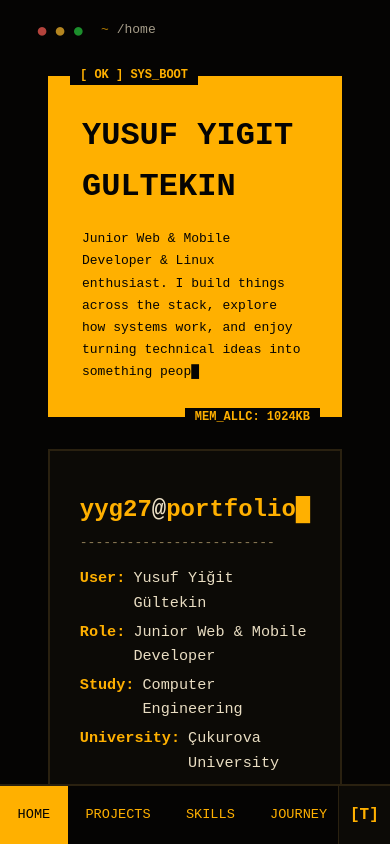
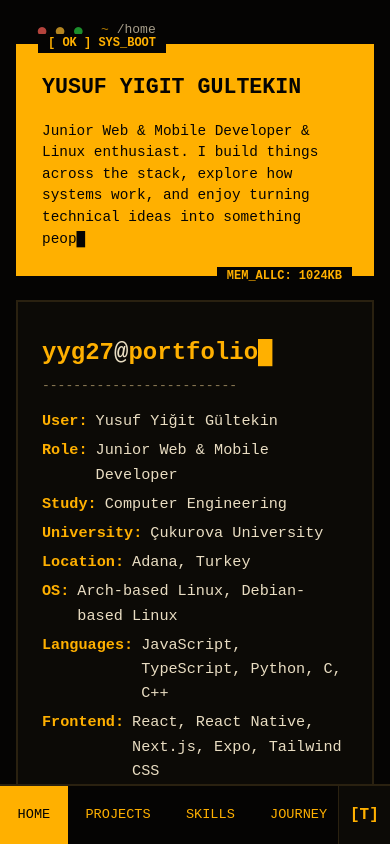
Before and after one commit to yyg27/tui-portfolio, a React (Vite) app: page / in a window 390 px wide. Built offline with nearby package versions, Linux system fonts and the light colour scheme.

Commit message:
style: adjust home cards and ascii portrait scale for mobile

```diff
--- a/src/components/Home/HeroCard/HeroCard.module.css
+++ b/src/components/Home/HeroCard/HeroCard.module.css
@@ -140,3 +140,25 @@
     padding: 2px 6px;
     margin-top: 4px;
 }
+
+@media (max-width: 768px) {
+    .heroCard {
+        padding: var(--space-md);
+        gap: var(--space-md);
+    }
+    .intro h1 {
+        font-size: 1.35rem;
+    }
+    .intro p {
+        font-size: 0.9rem;
+        line-height: 1.5;
+    }
+    .links {
+        gap: var(--space-xs);
+        margin-top: var(--space-md);
+    }
+    .links a {
+        font-size: 0.85rem;
+        padding: 4px 8px;
+    }
+}
--- a/src/components/Home/Home.module.css
+++ b/src/components/Home/Home.module.css
@@ -4,3 +4,10 @@
     gap: 2rem;
     padding: 2rem;
 }
+
+@media (max-width: 768px) {
+    .home {
+        padding: 0;
+        gap: var(--space-md);
+    }
+}
--- a/src/components/Home/SystemCard/SystemCard.module.css
+++ b/src/components/Home/SystemCard/SystemCard.module.css
@@ -20,13 +20,20 @@
 @media (max-width: 768px) {
     .systemCard {
         flex-direction: column-reverse;
-        align-items: center;
+        align-items: stretch;
+        padding: var(--space-md);
+        gap: var(--space-md);
     }
     .portrait {
         justify-content: center;
         width: 100%;
         overflow-x: auto;
-        margin-top: var(--space-lg);
+        margin-top: var(--space-md);
+    }
+    .portrait pre {
+        font-size: clamp(0.35rem, 1.3vw, 0.55rem);
+        line-height: 0.9;
+        letter-spacing: -0.5px;
     }
 }
 
```
